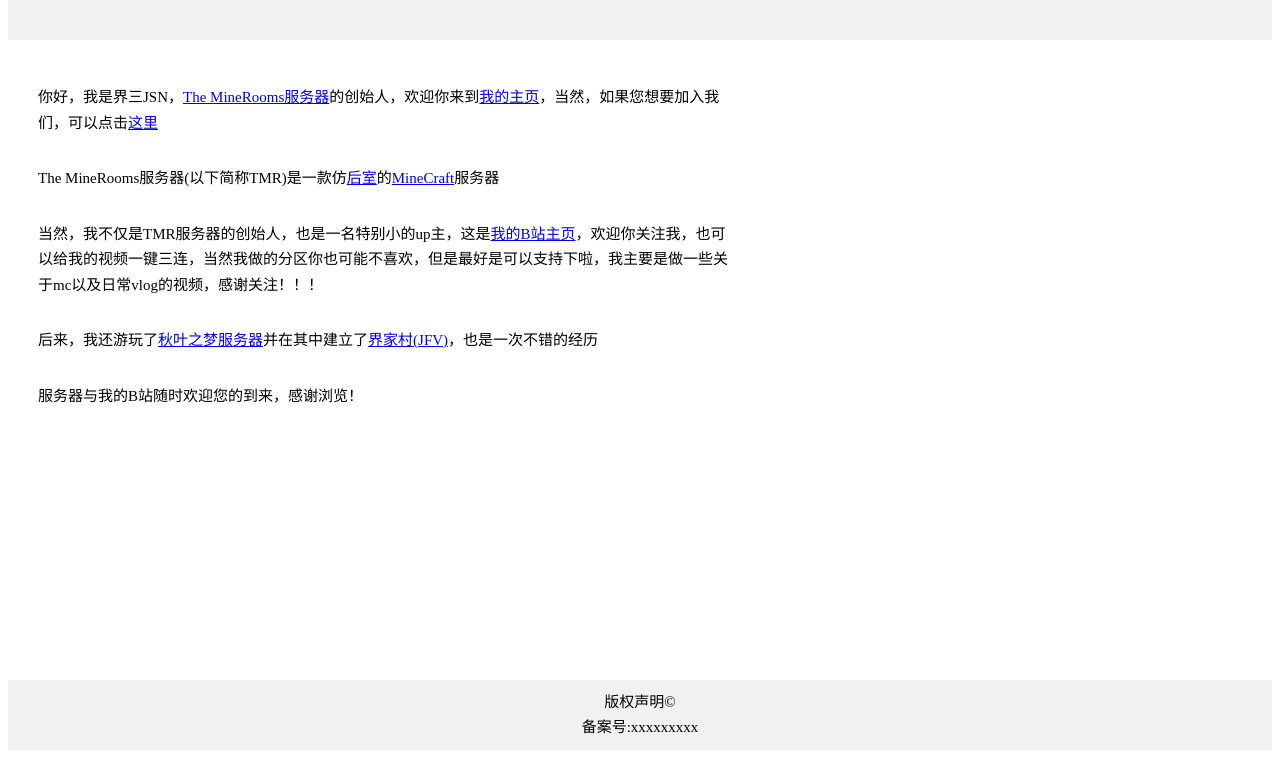
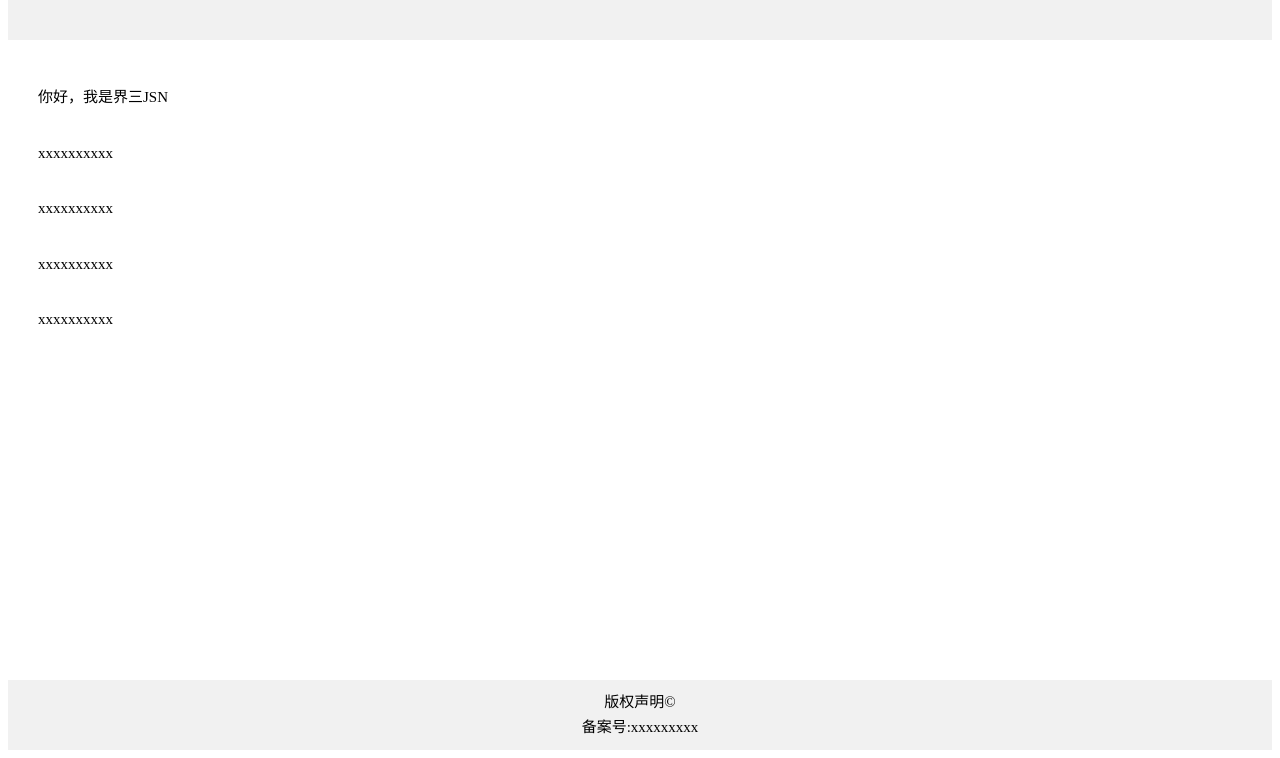
Before and after one commit to JieSanGame/Personal_homepage, a plain HTML site: page index.html in a window 1280 px wide. Shown: the part 153-911 px from the top of the page. Drawn offline with Linux system fonts and the light colour scheme.

Commit message:
Add files via upload

```diff
--- a/index.html
+++ b/index.html
@@ -1,37 +1,34 @@
 <!DOCTYPE html>
 <html lang="zh-CN">
-<head>
-    <meta charset="UTF-8">
-    <meta name="viewport" content="width=device-width, initial-scale=1.0">
-    <link rel="stylesheet" type="text/css" href="index.css">
+  <head>
+    <meta charset="UTF-8" />
+    <meta name="viewport" content="width=device-width, initial-scale=1.0" />
+    <link rel="stylesheet" type="text/css" href="index.css" />
     <title>界三JSN的主页</title>
-</head>
+  </head>
   <body>
     <!--上方头像-->
     <div class="adjunct">
       <img src="./img/logo.jpg" alt="界三JSN" width="80xp" height="80xp" />
-      <p style="font-size:13px;">界三JSN</p>
+      <p style="font-size: 13px">界三JSN</p>
     </div>
 
     <!--中间说明-->
     <div class="ordinary">
-        <p>你好，我是界三JSN，<a href = 'https://afdian.com/a/JieSanGame'>The MineRooms服务器</a>的创始人，欢迎你来到<a href = http://127.0.0.1:5500/L2/index.html>我的主页</a>，当然，如果您想要加入我们，可以点击<a href = https://space.bilibili.com/1506520091>这里</a></p>
-        <p>The MineRooms服务器(以下简称TMR)是一款仿<a href = 'https://backrooms.fandom.com/'>后室</a>的<a href = 'minecraft.net'>MineCraft</a>服务器</p>
-        <p>当然，我不仅是TMR服务器的创始人，也是一名特别小的up主，这是<a href="https://space.bilibili.com/1506520091">我的B站主页</a>，欢迎你关注我，也可以给我的视频一键三连，当然我做的分区你也可能不喜欢，但是最好是可以支持下啦，我主要是做一些关于mc以及日常vlog的视频，感谢关注！！！</p>
-        <p>后来，我还游玩了<a href="https://www.yuque.com/xiaoyouzi-i6wgd/zpbptl/ve3wxwqscrgdvw8y#FBQX5">秋叶之梦服务器</a>并在其中建立了<a href="https://jiesangame.github.io/JFV_WIKI/">界家村(JFV)</a>，也是一次不错的经历</p>
-        <p>服务器与我的B站随时欢迎您的到来，感谢浏览！</p>
-
+      <p>你好，我是界三JSN</p>
+      <p>xxxxxxxxxx</p>
+      <p>xxxxxxxxxx</p>
+      <p>xxxxxxxxxx</p>
+      <p>xxxxxxxxxx</p>
     </div>
 
     <!--底部栏-->
-    <div class="adjunct"style="
-    padding:10px;
-    font-size:15px;
-    line-height:25px;
-    ">
-    <a>版权声明©</a>
-    <a>备案号:xxxxxxxxx</a>
-
+    <div
+      class="adjunct"
+      style="padding: 10px; font-size: 15px; line-height: 25px"
+    >
+      <a>版权声明©</a>
+      <a>备案号:xxxxxxxxx</a>
     </div>
   </body>
 </html>
```
Also changed, not shown: 1 other file.
